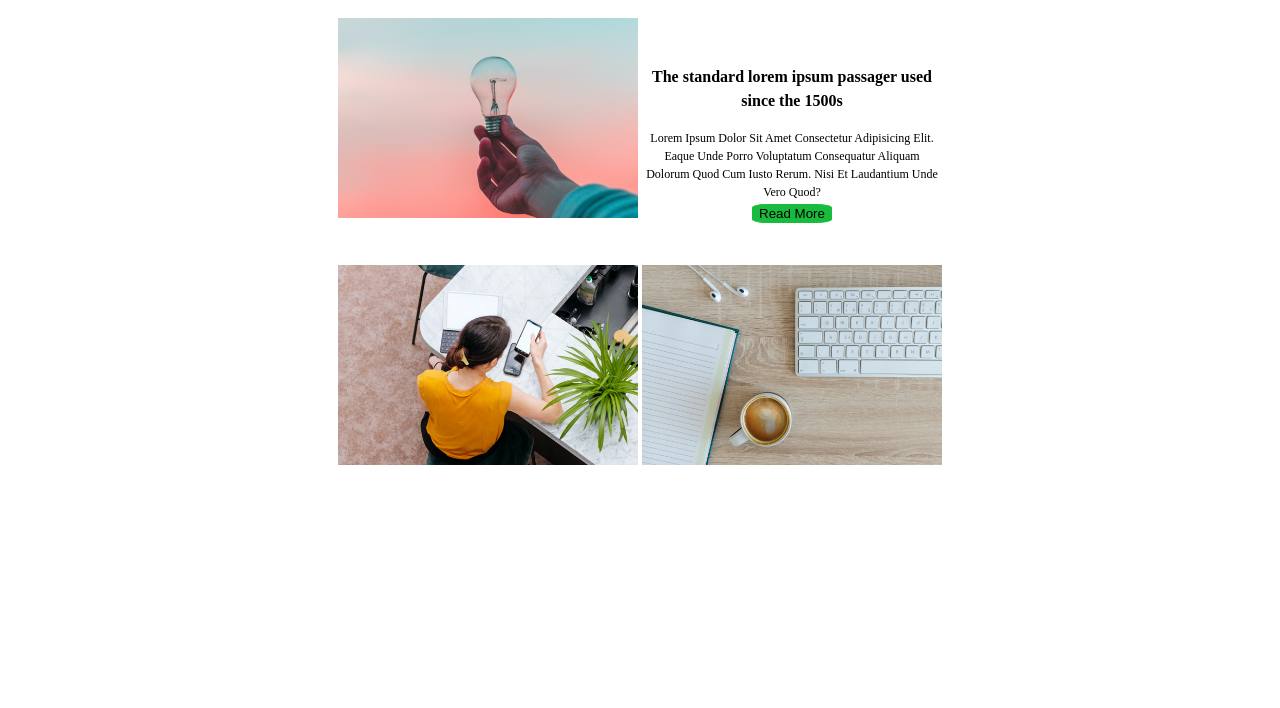
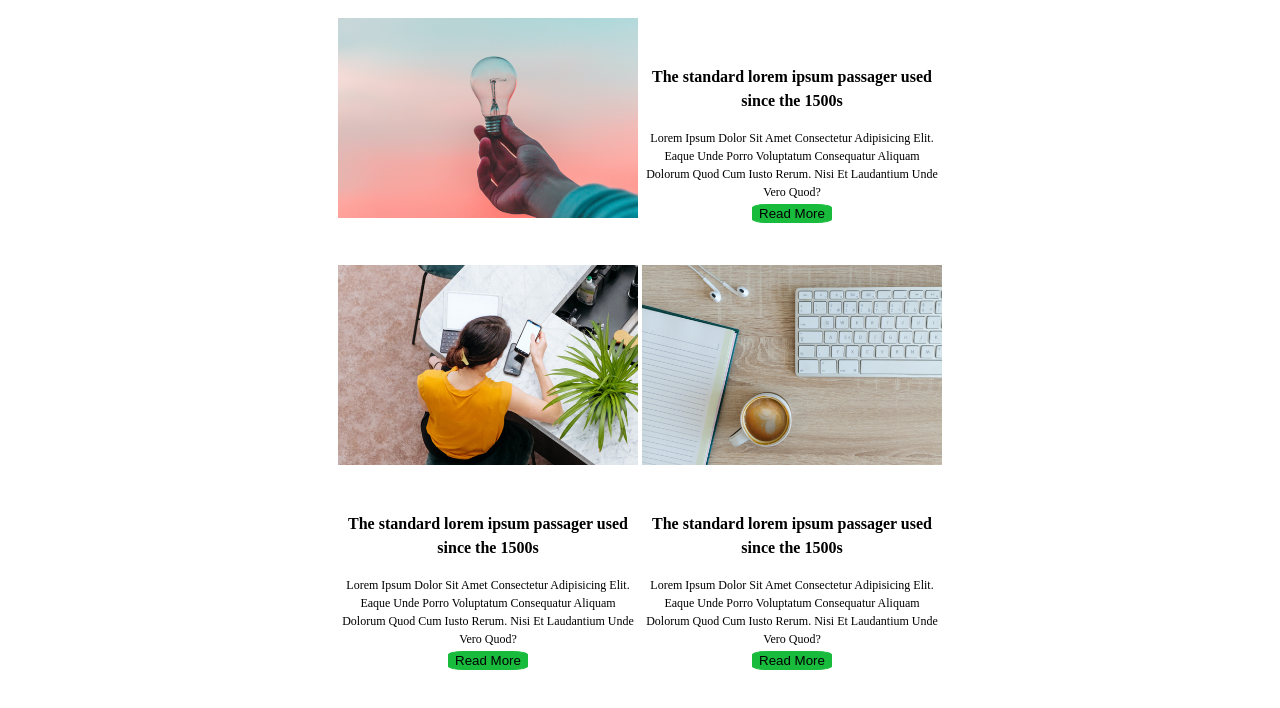
Before and after one commit to RAHUL02986/checkpoint-1, a plain HTML site: page HOME.HTML in a window 1280 px wide. Shown: the part 58-766 px from the top of the page. Drawn offline with Linux system fonts and the light colour scheme.

Commit message:
some improvment in checkpoint-1

```diff
--- a/HOME.HTML
+++ b/HOME.HTML
@@ -9,8 +9,8 @@
   </head>
   <body>
     <header>
-      <a href="#">HOME</a>
-      <a class="two-two" href="#">BLOG</a>
+      <a href="/HOME.HTML">HOME</a>
+      <a class="two-two" href="/index.html">BLOG</a>
     </header>
     <section class="joker">
       <img src="./images/pic01.png" alt="bulb" />
@@ -27,5 +27,27 @@
       <img src="./images/pic03.png" alt="keyboard" />
       <img src="./images/pic02.png" alt="girl" />
     </section>
+    <section class="joker">
+      <span class="heading">
+        <h3 class="space">
+          The standard lorem ipsum passager used since the 1500s
+        </h3>
+        <p class="lorem">
+          Lorem ipsum dolor sit amet consectetur adipisicing elit. Eaque unde
+          porro voluptatum consequatur aliquam dolorum quod cum iusto rerum.
+          Nisi et laudantium unde vero quod?
+        </p>
+        <button class="radius">Read More</button></span>
+        <span class="heading">
+          <h3 class="space">
+            The standard lorem ipsum passager used since the 1500s
+          </h3>
+          <p class="lorem">
+            Lorem ipsum dolor sit amet consectetur adipisicing elit. Eaque unde
+            porro voluptatum consequatur aliquam dolorum quod cum iusto rerum.
+            Nisi et laudantium unde vero quod?
+          </p>
+          <button class="radius">Read More</button></span>
+    </section>
   </body>
 </html>
```
Also changed, not shown: index.html (+2 -2 lines).
